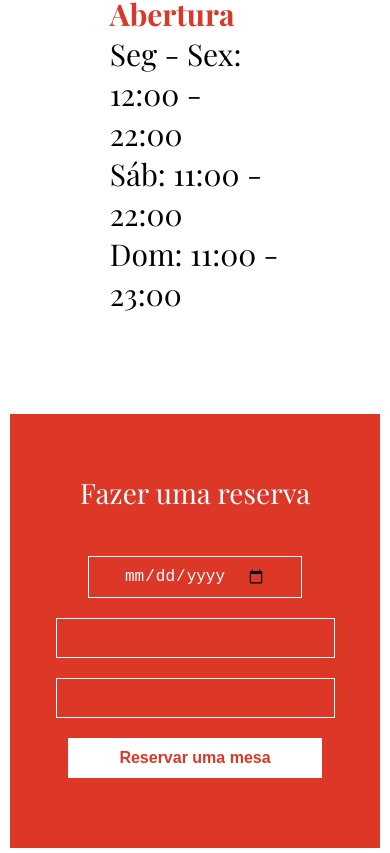
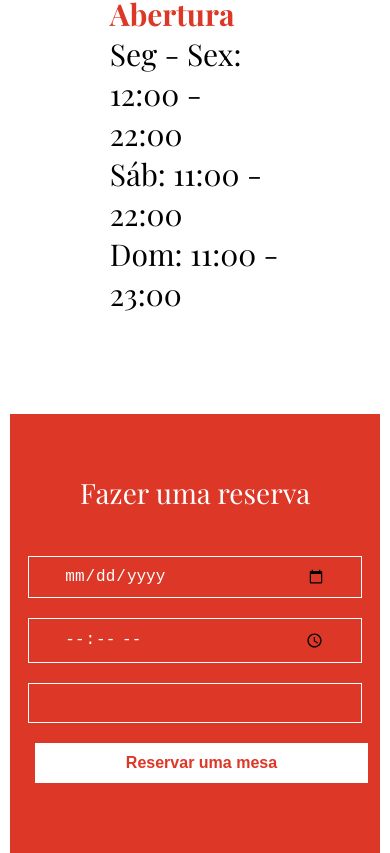
Before and after one commit to RicardoBaltazar/-binary-converter-reactjs, a React (Create React App) app in the folder dona-mia-app/: page / in a window 390 px wide. Shown: the part 2627-3480 px from the top of the page. Built offline with nearby package versions, Linux system fonts and the light colour scheme.

Commit message:
style - criando responsividade do componente formReservation

```diff
--- a/dona-mia-app/src/components/FormReservation/Index.jsx
+++ b/dona-mia-app/src/components/FormReservation/Index.jsx
@@ -11,7 +11,7 @@ export default class FormReservation extends Component {
                         <p>Fazer uma reserva</p>
 
                         <input type="date" name="" id="" />
-                        <input type="datetime" name="" id="" />
+                        <input type="time" name="" id="" />
                         <input type="datetime" name="" id="" />
                         <button type="submit">Reservar uma mesa</button>
                     </form>
--- a/dona-mia-app/src/components/FormReservation/formReservation.css
+++ b/dona-mia-app/src/components/FormReservation/formReservation.css
@@ -17,6 +17,7 @@
     color: #fff;
     border: 1.5px solid #fff;
     background-color: #dc3727;
+    width: 225px;
     padding: 10px 35px;
     margin: 10px 10px;
     font-size: 16px;
@@ -37,3 +38,14 @@
     background-color: #e0dfdf;
 
 }
+
+@media(max-width: 426px){
+    .section-form form input {
+        width: 90%;
+    }
+
+    .section-form form button {
+        width: 90%;
+    }
+
+}
```
